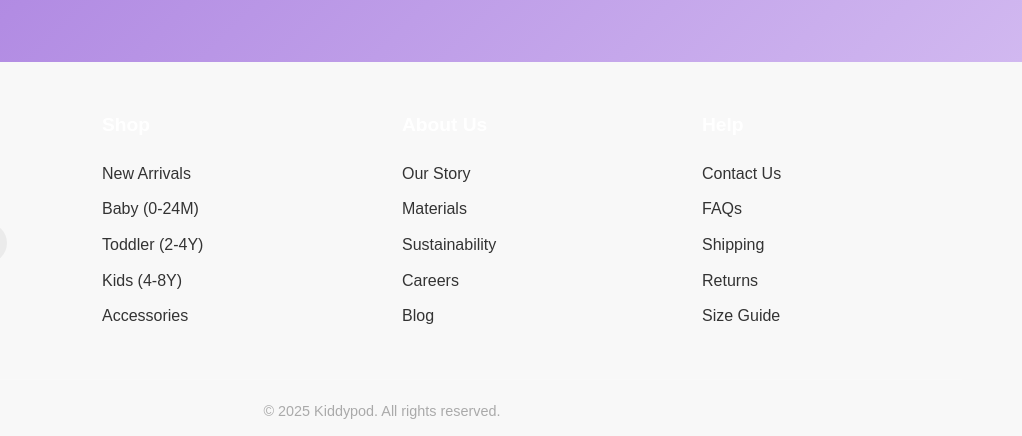
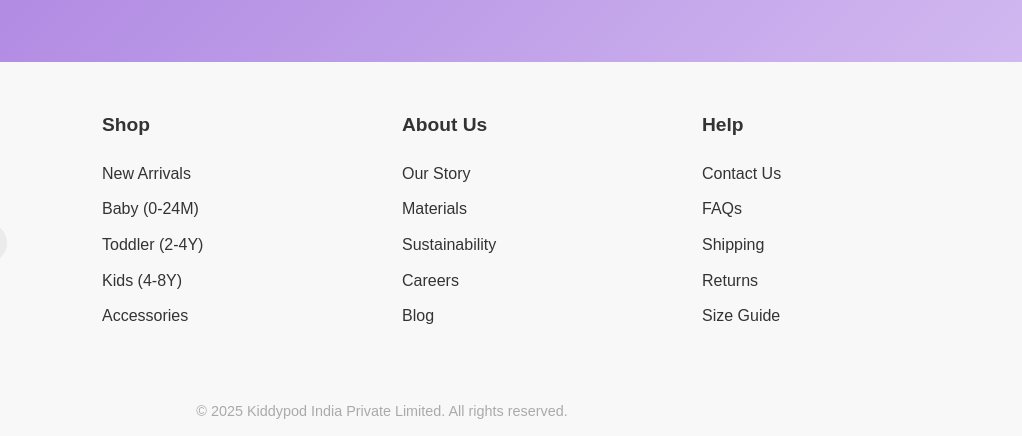
Before and after one commit to farooqahammed/kiddypod, a plain HTML site: page index.html in a window 1280 px wide. Shown: the part 3332-3768 px from the top of the page, 258-1280 px from the left. Drawn offline with Linux system fonts and the light colour scheme; files whose address does not match are found by name.

Commit message:
Update index.html

```diff
--- a/index.html
+++ b/index.html
@@ -554,7 +554,7 @@
         }
 
         .footer-column h3 {
-            color: white;
+            color: #333;
             margin-bottom: 20px;
             font-size: 1.2rem;
         }
@@ -991,7 +991,7 @@
             </div>
 
             <div class="copyright">
-                <p>&copy; 2025 Kiddypod. All rights reserved.</p>
+                <p>&copy; 2025 Kiddypod India Private Limited. All rights reserved.</p>
             </div>
         </div>
     </footer>
```
